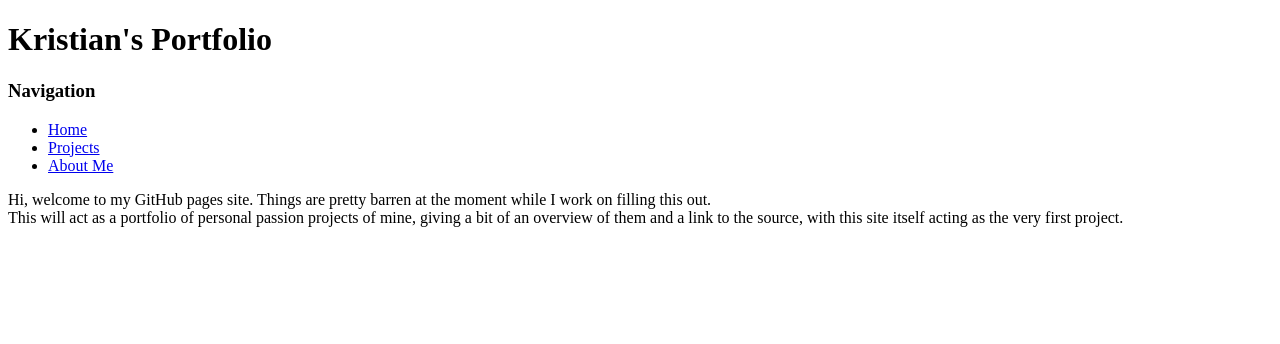
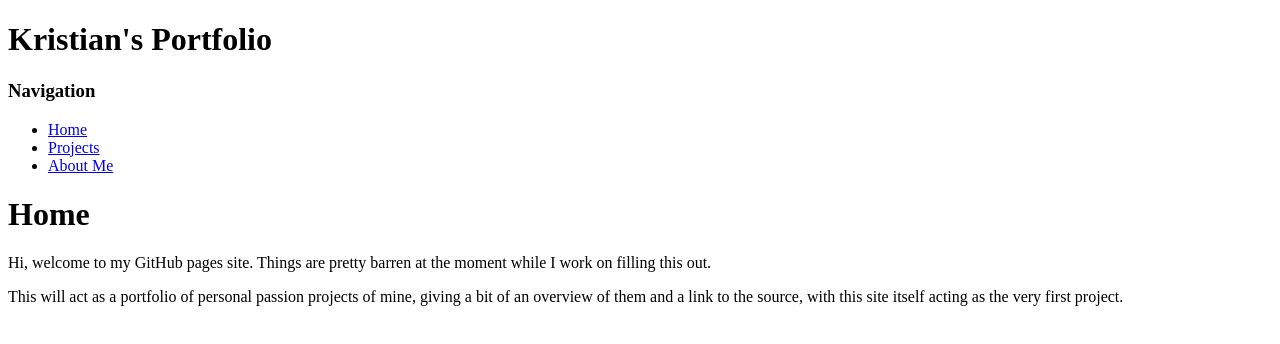
Before and after one commit to Frosk-Kristian/frosk-kristian.github.io, an Eleventy site: page index.md in a window 1280 px wide. Built offline with nearby package versions, Linux system fonts and the light colour scheme; Eleventy itself is replaced by a stand-in of ours; files that its build step writes are made by us from their sources.

Commit message:
Update index.md
Add header and separate paragraphs

```diff
--- a/index.md
+++ b/index.md
@@ -1,10 +1,15 @@
 ---
 layout: mylayout.njk
 title: Kristian's Portfolio
+cssFile: "default.css"
 eleventyNavigation:
     key: Index
     title: Home
     order: 1
 ---
-Hi, welcome to my GitHub pages site. Things are pretty barren at the moment while I work on filling this out. <br>
+
+# Home
+
+Hi, welcome to my GitHub pages site. Things are pretty barren at the moment while I work on filling this out.
+
 This will act as a portfolio of personal passion projects of mine, giving a bit of an overview of them and a link to the source, with this site itself acting as the very first project.
```
